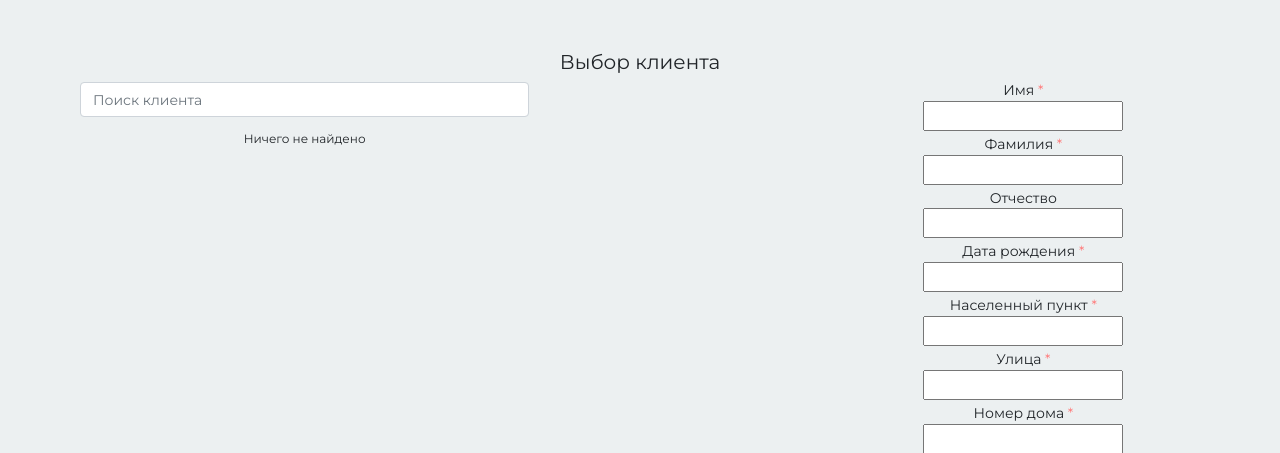
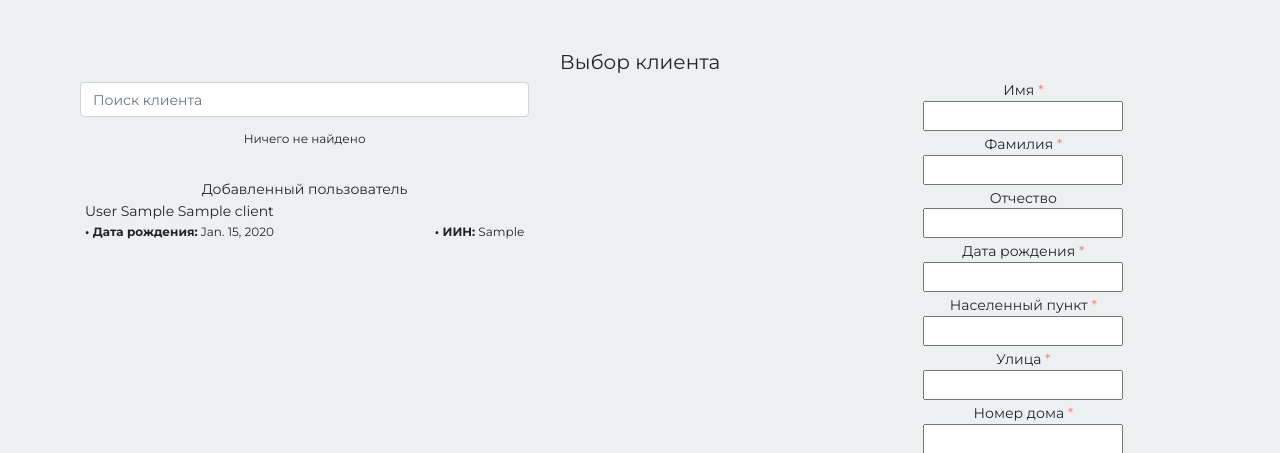
Before and after one commit to glokzs/lombard_crm, a Django app: template pawnshop_crm/pawnshop/templates/client/create.html in a window 1280 px wide. Shown: the part 56-509 px from the top of the page. Run offline with Django 3.2, Linux system fonts and the light colour scheme; the template is opened without the code that fills it: values that come from a table or form of the project are taken from there, others are empty; tables that the repository leaves empty hold one stand-in row (values such as "Sample post"); some libraries are stand-ins or nearby versions.

Commit message:
#5 Добавленный клиент показывается под списком клиентов

```diff
--- a/pawnshop_crm/pawnshop/static/css/style.css
+++ b/pawnshop_crm/pawnshop/static/css/style.css
@@ -6,9 +6,15 @@ body {
 	background-color: #ecf0f1;
 }
 .spinner-wrapper {
-	display: none;
+	display: flex;
 	justify-content: center;
 	align-items: center;
+	opacity: 0;
+	position: absolute;
+	top: 10px;
+	left: 50%;
+	transform: translateX(-50%);
+	transition: opacity 0.3s;
 }
 .lds-ellipsis {
 	display: inline-block;
@@ -132,15 +138,21 @@ body {
 .client-container-wrapper {
 	padding: 10px 0;
 	width: 100%;
+	/*overflow: auto;*/
+	position: relative;
+	transition: max-height 0.3s;
 }
 .client-container-wrapper.loading .spinner-wrapper {
-	display: flex;
+	opacity: 1;
 }
 .client-container-wrapper.empty .no-content {
-	display: block;
+	opacity: 1;
+	/*display: block;*/
 }
 .client-container {
 	width: 100%;
+	max-height: 200px;
+	overflow: auto;
 }
 .client-item {
 	padding: 5px;
@@ -173,8 +185,9 @@ body {
 	margin: 0;
 }
 .no-content {
-	display: none;
+	opacity: 0;
 	padding: 5px 0;
+	transition: opacity 0.3s;
 }
 .no-content-text {
 	font-size: 12px;
@@ -182,3 +195,13 @@ body {
 	text-align: center;
 	margin: 0;
 }
+.recent-client-wrapper {
+	width: 100%;
+	margin-top: 20px;
+}
+.recent-client-heading {
+	font-size: 14px;
+	line-height: 120%;
+	text-align: center;
+	margin: 0;
+}
--- a/pawnshop_crm/pawnshop/templates/client/create.html
+++ b/pawnshop_crm/pawnshop/templates/client/create.html
@@ -22,6 +22,20 @@
                         <p class="no-content-text">Ничего не найдено</p>
                     </div>
                 </div>
+                {% if recent_client %}
+                    <div class="recent-client-wrapper">
+                        <h5 class="recent-client-heading">Добавленный пользователь</h5>
+                        <div class="client-item">
+                            <div class="client-item-name">
+                                <span>{{ recent_client.last_name }} {{ recent_client.first_name }} {% if recent_client.middle_name %}{{ recent_client.middle_name }}{% endif %}</span>
+                            </div>
+                            <div class="client-item-detail-container">
+                                <p class="client-item-detail"><span class="bold-text">• Дата рождения:</span> {{ recent_client.birth_date }}</p>
+                                <p class="client-item-detail"><span class="bold-text">• ИИН:</span> {{ recent_client.confirm_document.iin }}</p>
+                            </div>
+                        </div>
+                    </div>
+                {% endif %}
             </div>
         </div>
         <div class="col-4">
```
Also changed, not shown: pawnshop_crm/pawnshop/views.py (+9 -1 lines).
